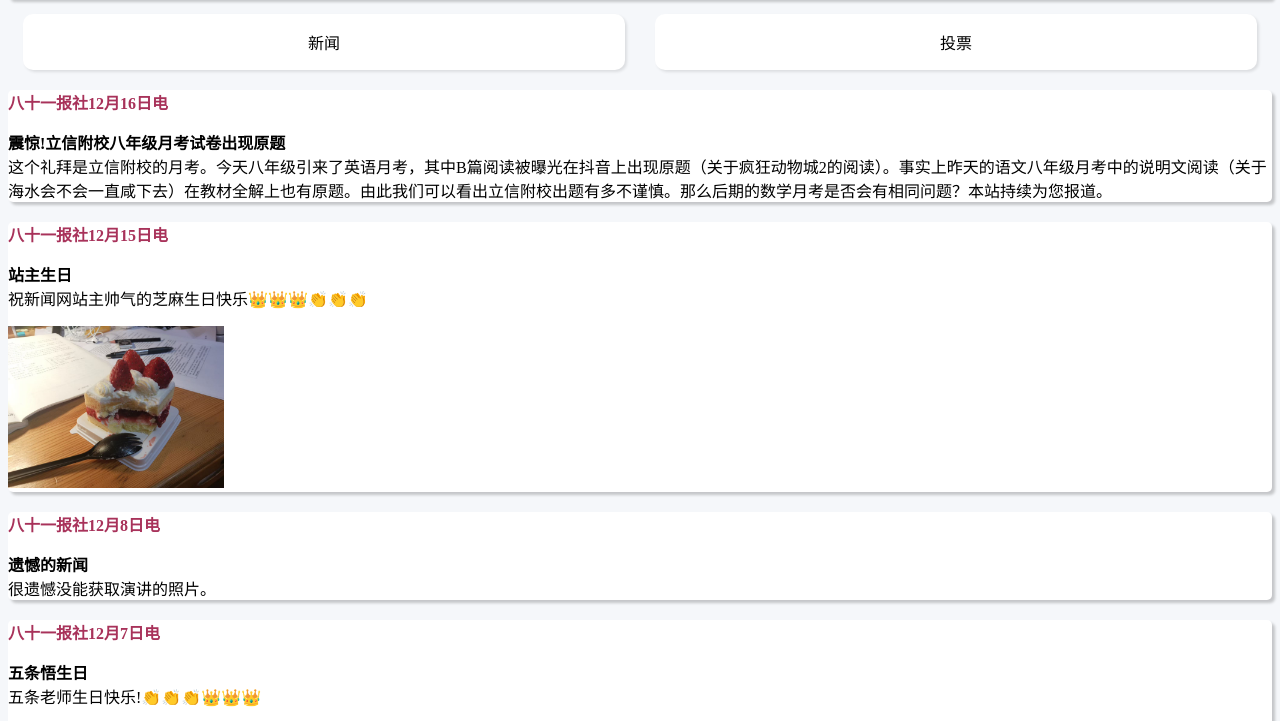
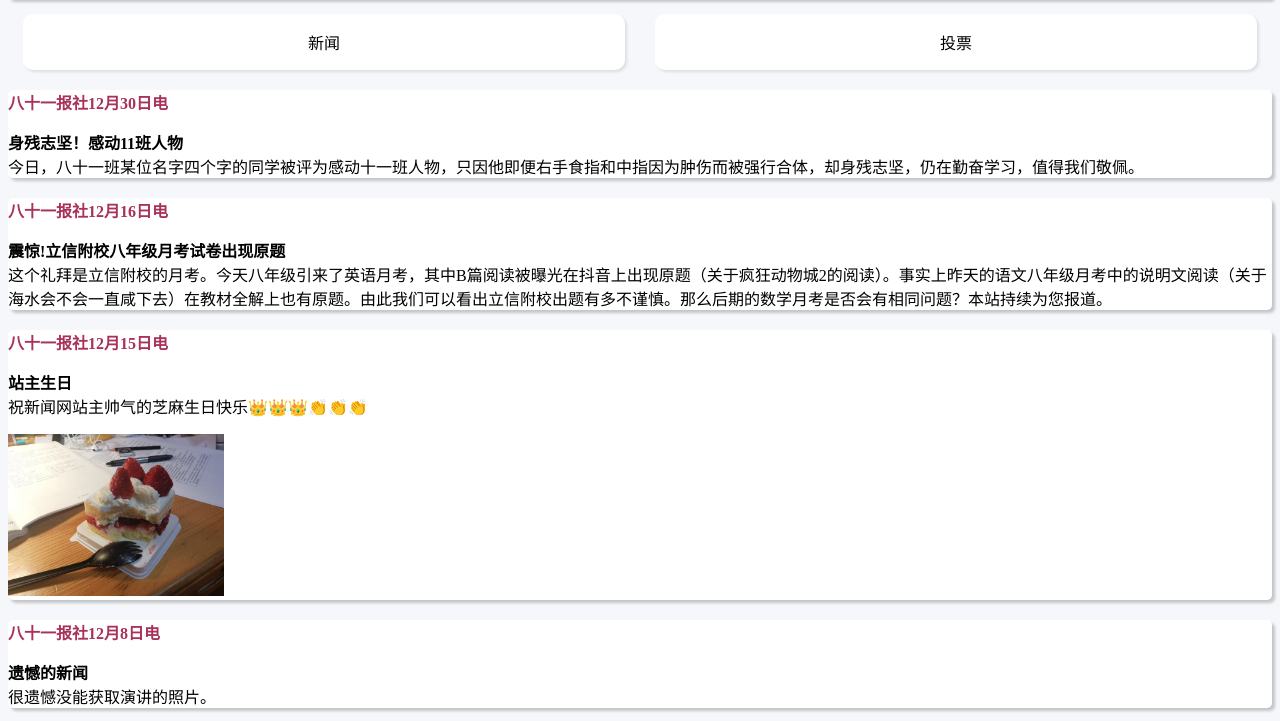
Before and after one commit to BaibingYoutai/BaibingYoutai.github.io, a plain HTML site: page news/index.html in a window 1280 px wide. Shown: the part 61-782 px from the top of the page. Drawn offline with Linux system fonts and the light colour scheme.

Commit message:
Add files via upload

```diff
--- a/news/index.html
+++ b/news/index.html
@@ -92,6 +92,10 @@
   </div>
 
   <div id="surface">
+    <div class="div1">
+      <p class="diantou">八十一报社12月30日电</p>
+      <p class="newstext"><strong>身残志坚！感动11班人物</strong><br>今日，八十一班某位名字四个字的同学被评为感动十一班人物，只因他即便右手食指和中指因为肿伤而被强行合体，却身残志坚，仍在勤奋学习，值得我们敬佩。</p>
+    </div>
     <div class="div1">
       <p class="diantou">八十一报社12月16日电</p>
       <p class="newstext"><strong>震惊!立信附校八年级月考试卷出现原题</strong><br>这个礼拜是立信附校的月考。今天八年级引来了英语月考，其中B篇阅读被曝光在抖音上出现原题（关于疯狂动物城2的阅读）。事实上昨天的语文八年级月考中的说明文阅读（关于海水会不会一直咸下去）在教材全解上也有原题。由此我们可以看出立信附校出题有多不谨慎。那么后期的数学月考是否会有相同问题？本站持续为您报道。</p>
```
